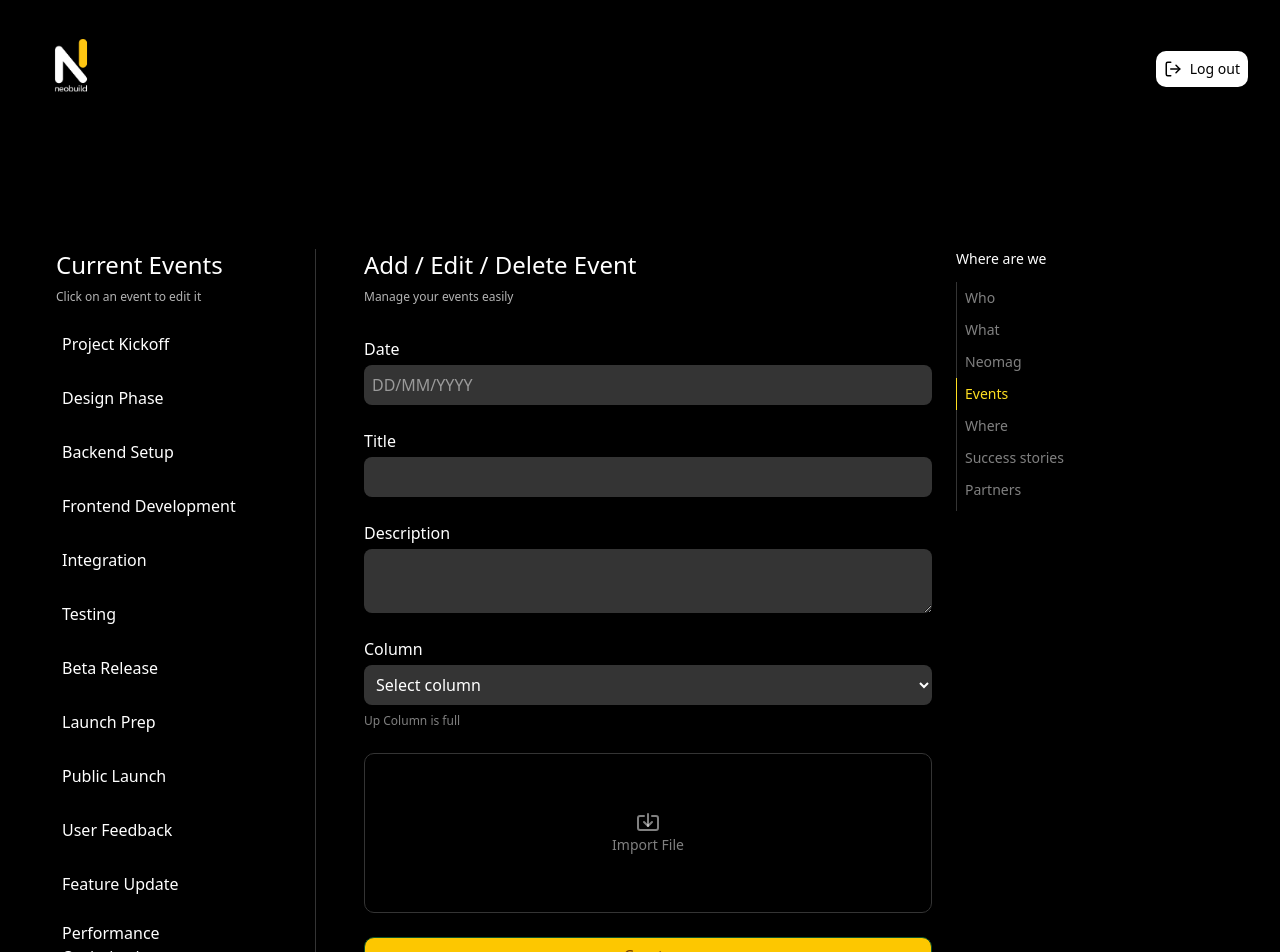
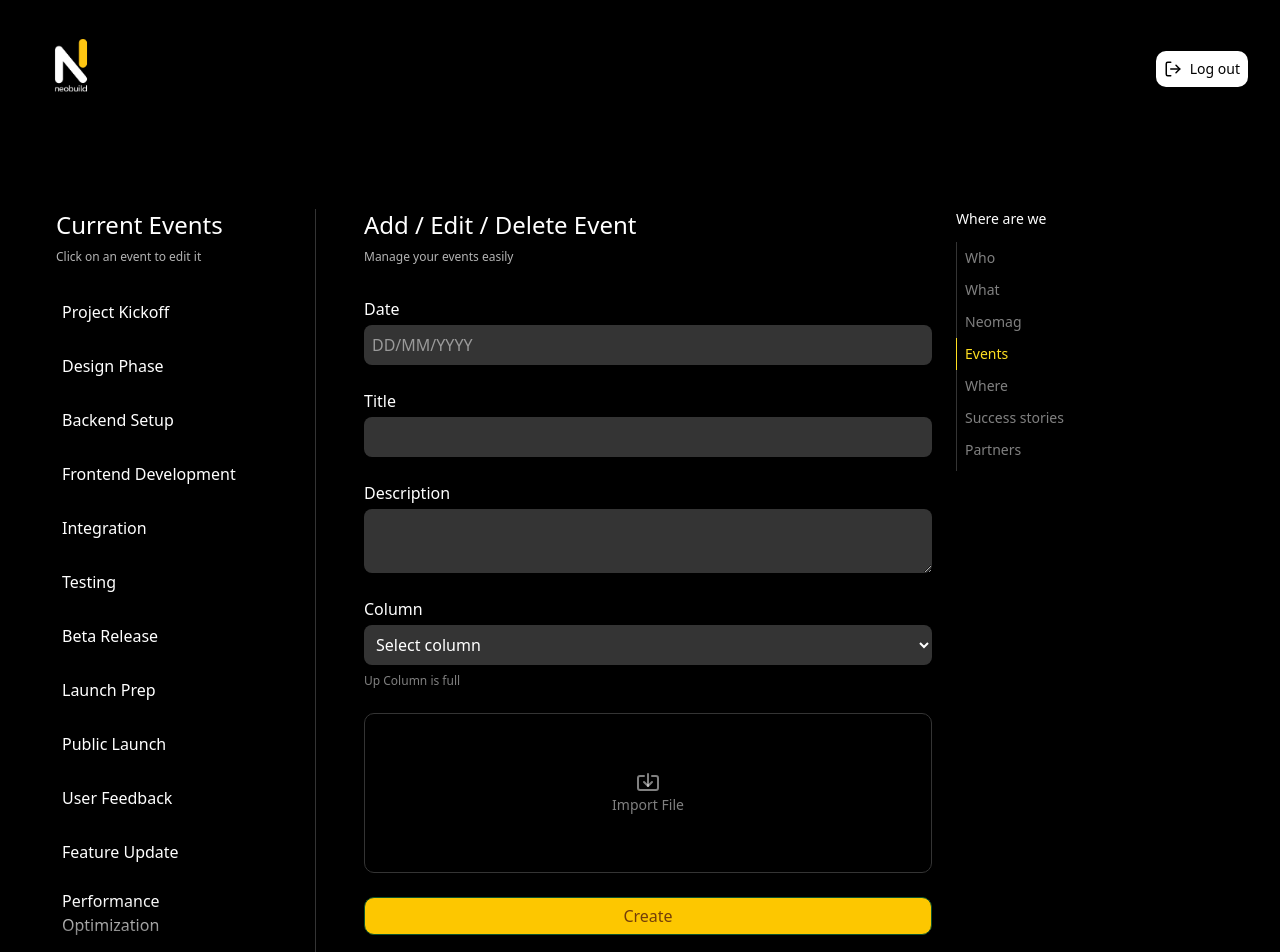
Before and after one commit to EnisZekiqi/Enhance, a Next.js app: page /admin/event in a window 1280 px wide. Shown: the top 952 px of the page. Built offline with nearby package versions, Linux system fonts and the light colour scheme.

Commit message:
removes export mistake on pages for deployment, UX improvements

```diff
--- a/app/admin/event/page.tsx
+++ b/app/admin/event/page.tsx
@@ -169,39 +169,53 @@ const EventEdit = () => {
         </motion.div>
       </AnimatePresence>
 
-      <div className="h-15 sm:h-25"></div>
+      <div className="h-15 sm:h-15"></div>
 
       <div className="grid grid-cols-1 md:grid-cols-[260px_1fr_280px] gap-12 sm:gap-6 w-full p-3 sm:pl-6">
 
         {/* LEFT – Events list */}
-        <aside className={` border-0 sm:border-r ${events.length === 0 ? 'flex overflow-y-auto flex-col justify-between' : ''} border-[#343434] pr-4`}>
+      <aside className="border-0 sm:border-r border-[#343434] pr-4 h-[95vh] flex flex-col">
+  {/* Header */}
   <div>
     <h1 className="text-white text-xl sm:text-2xl font-medium mb-2">Current Events</h1>
     <p className="text-white/70 text-xs mt-2 mb-4">Click on an event to edit it</p>
   </div>
 
-          {events.length === 0 ?
-            <div className="flex flex-col items-center mt-10 h-full justify-center">
+  {/* Scrollable Events List */}
+  <div className="list mask-b-from-90% mask-b-to-100% relative flex-1 overflow-y-auto scrollbar-thin scrollbar-thumb-yellow-300 scrollbar-track-transparent ">
+
+    {events.length === 0 ? (
+      <div className="flex flex-col items-center mt-10 justify-center h-full">
         <CircleOff color="white" size={35} />
         <h1 className="text-white/80 font-medium text-md mt-4">No Events Added</h1>
-            </div> :
+      </div>
+    ) : (
       events.map((event) => (
         <div
           key={event.id}
           onClick={() => clickEdit(event)}
-                className={`p-1.5 rounded-md ${showEdit === event.id ? 'bg-white/10 ' : 'hover:bg-white/5'} mt-2 group hover:bg-white/5 flex items-center justify-between w-full cursor-pointer transition-all duration-300`}
+          className={`p-1.5 rounded-md ${
+            showEdit === event.id ? "bg-white/10 " : "hover:bg-white/5"
+          } mt-2 group hover:bg-white/5 flex items-center justify-between w-full cursor-pointer transition-all duration-300`}
         >
           {event.title}
-                <button type="button" onClick={(e) => {
-                  e.stopPropagation()
-                  setShowEdit(event.id)
-                  setModal(true)
-                }} className="rounded-lg p-1 opacity-100 sm:opacity-0 group-hover:opacity-100 transition-all duration-300 hover:bg-red-500 cursor-pointer bg-red-400 border border-red-900">
-                  <Trash color='#8C2123' />
+          <button
+            type="button"
+            onClick={(e) => {
+              e.stopPropagation();
+              setShowEdit(event.id);
+              setModal(true);
+            }}
+            className="rounded-lg p-1 opacity-100 sm:opacity-0 group-hover:opacity-100 transition-all duration-300 hover:bg-red-500 cursor-pointer bg-red-400 border border-red-900"
+          >
+            <Trash color="#8C2123" />
           </button>
         </div>
-            ))}
+      ))
+    )}
+  </div>
 </aside>
+
 
         {/* RIGHT – Event form */}
         <form className="flex flex-col pl-0 sm:pl-6 gap-6 w-full sm:max-w-2xl">
@@ -332,7 +346,7 @@ const EventEdit = () => {
 }
 
 // Confirm modal
-export const ConfirmModal = ({
+ const ConfirmModal = ({
   modal,
   setModal,
   onConfirm,
--- a/app/admin/what/page.tsx
+++ b/app/admin/what/page.tsx
@@ -395,7 +395,7 @@ if (loadingState) {
      );
 }
 
-export const ConfirmModal = ({
+ const ConfirmModal = ({
   modal,
   setModal,
   onConfirm,
--- a/app/admin/who/page.tsx
+++ b/app/admin/who/page.tsx
@@ -299,7 +299,7 @@ if (loadingState) {
      );
 }
 
-export const ConfirmModal = ({
+ const ConfirmModal = ({
   modal,
   setModal,
   onConfirm,
--- a/app/globals.css
+++ b/app/globals.css
@@ -317,3 +317,15 @@ body {
   transform: translateX(-50%);
   background-color: rgba(255, 255, 255, 0.2);
 }
+.list::-webkit-scrollbar {
+  width: 4px;
+}
+
+.list::-webkit-scrollbar-track {
+  background: transparent;
+}
+
+.list::-webkit-scrollbar-thumb {
+  background-color: #fcd34d; /* yellow-300 */
+  border-radius: 9999px;
+}
--- a/public/events.json
+++ b/public/events.json
@@ -95,6 +95,14 @@
       "describe": "Speed improvements and bug fixes",
       "img": "https://via.placeholder.com/150",
       "column": 2
+    },
+    {
+      "id": 13,
+      "date": "15/07/2025",
+      "title": "Performance Optimization",
+      "describe": "Speed improvements and bug fixes",
+      "img": "https://via.placeholder.com/150",
+      "column": 2
     }
   ]
 }
```
Lines whose indentation alone changed are shown as unchanged.
